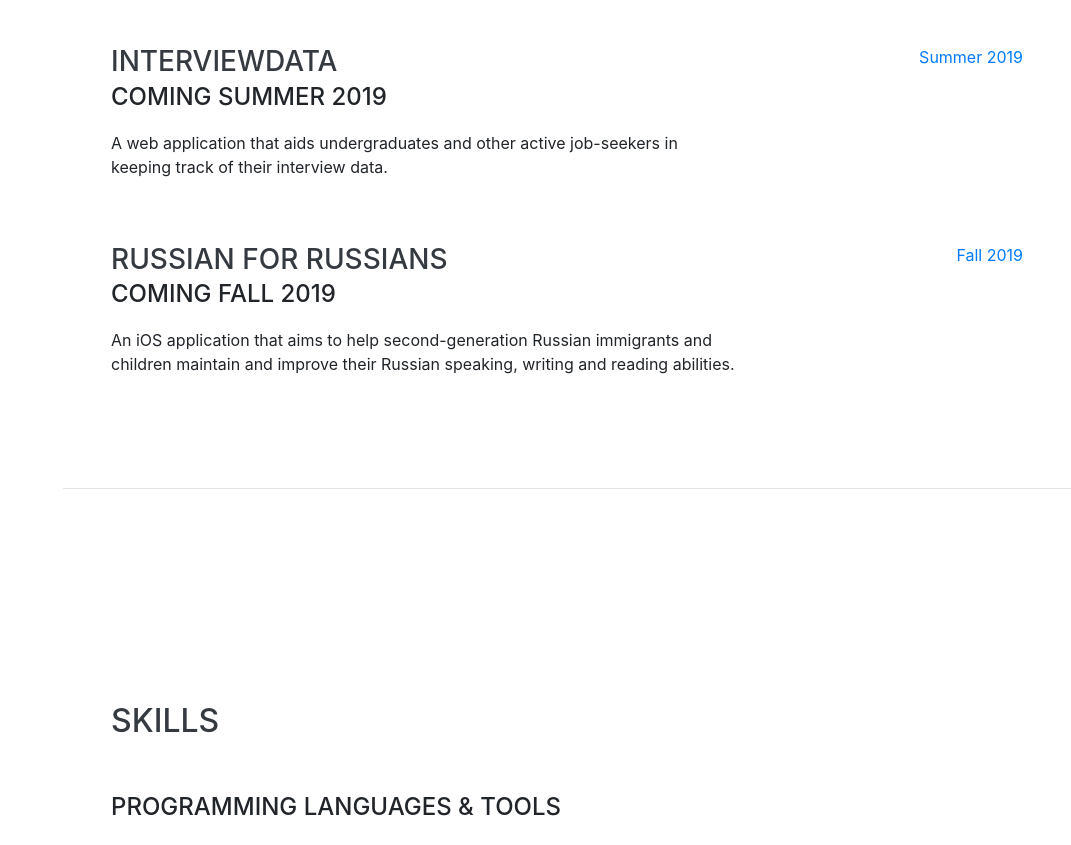
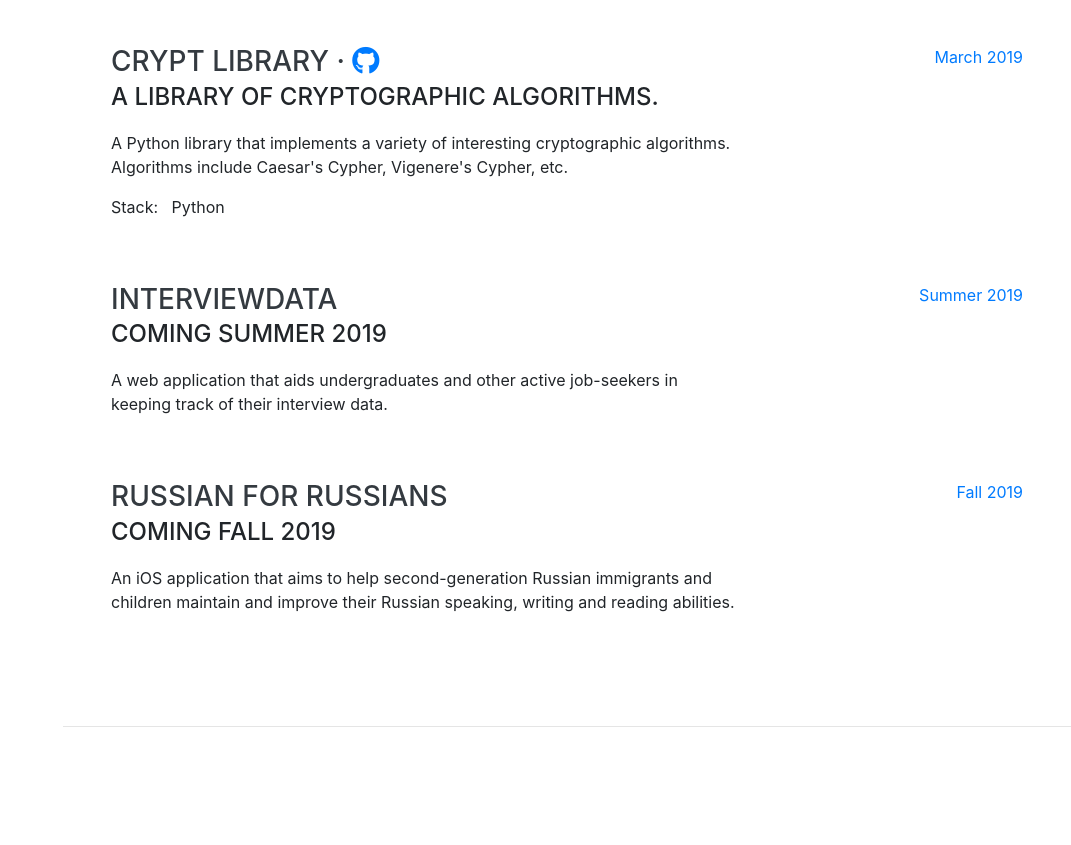
Before and after one commit to davidsalazkin/personal_portfolio, a website with bundled scripts: page index.html in a window 1280 px wide. Shown: the part 2757-3602 px from the top of the page, without its empty margins (209-1280 px from the left). Built offline with nearby package versions, Linux system fonts and the light colour scheme; a web font is replaced by a local one.

Commit message:
adding Crypt Library project

```diff
--- a/index.html
+++ b/index.html
@@ -168,6 +168,17 @@
           </div>
           <div class="resume-item d-flex flex-column flex-md-row justify-content-between mb-5">
             <div class="resume-content">
+              <h3 class="mb-0">Crypt Library · <a href="https://github.com/davidsalazkin/crypt_library" target="_blank"><i class="fab fa-github"></i></a></h3>
+              <div class="subheading mb-3">A library of cryptographic algorithms.</div>
+              <p>A Python library that implements a variety of interesting cryptographic algorithms. Algorithms include Caesar's Cypher, Vigenere's Cypher, etc.</p>
+              <p style="word-spacing: 9px">Stack: Python</p>
+            </div>
+            <div class="resume-date text-md-right">
+              <span class="text-primary">March 2019</span>
+            </div>
+          </div>
+          <div class="resume-item d-flex flex-column flex-md-row justify-content-between mb-5">
+            <div class="resume-content">
               <h3 class="mb-0">interviewdata</h3>
               <div class="subheading mb-3">Coming Summer 2019</div>
               <p>A web application that aids undergraduates and other active job-seekers in keeping track of their interview data.</p>
```
